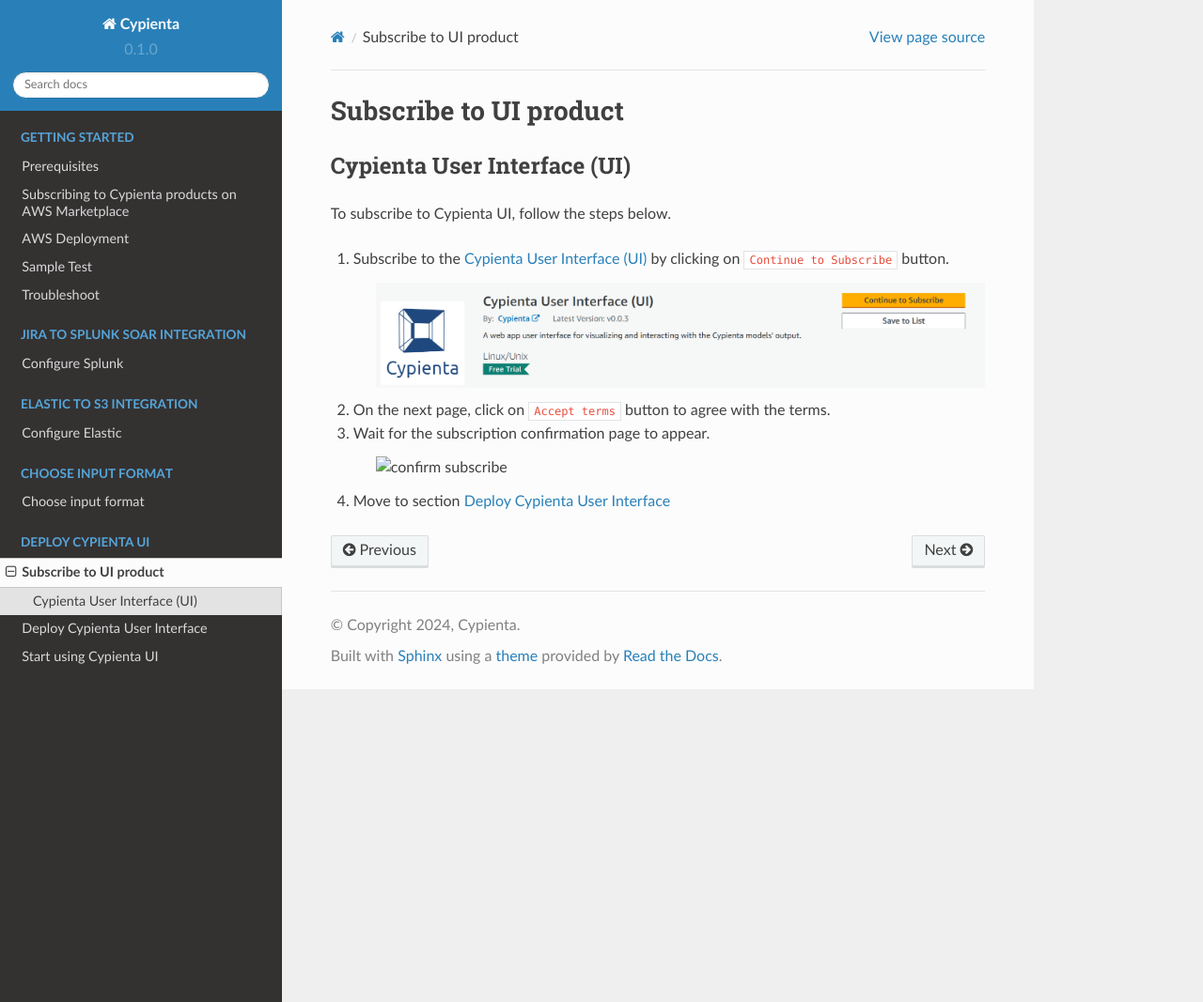
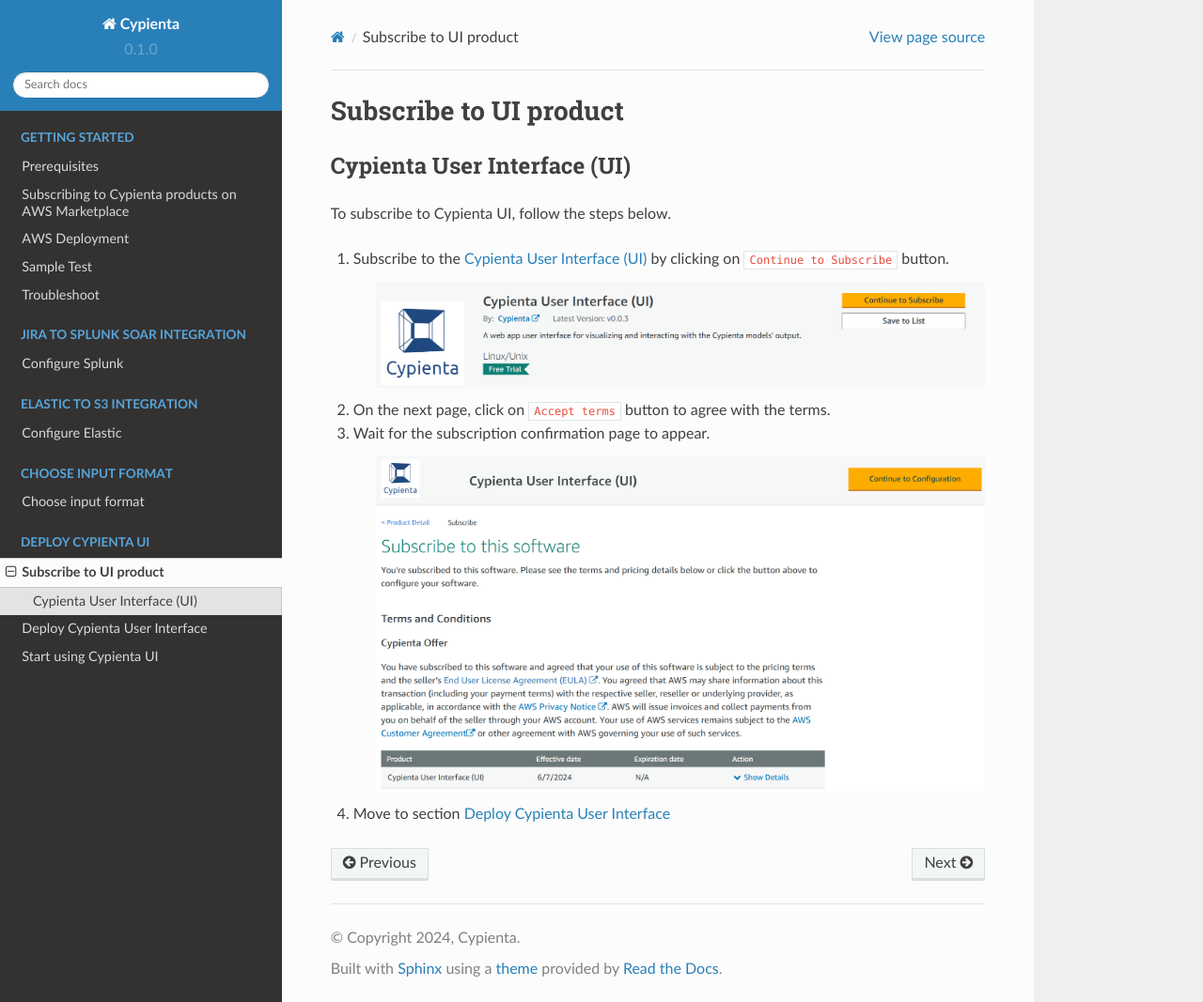
Before and after one commit to cypienta/docs, a Sphinx documentation site: the page built from docs/source/deploy_ui/subscribe.rst, in a window 1280 px wide and 1067 px high. Shown: the whole window at 94% size. Built offline with Sphinx 7.4.7 and the Read the Docs theme 2.0.0, drawn with Linux system fonts in a browser that asks for light colours.

Commit message:
fix img reference

```diff
--- a/docs/source/deploy_ui/subscribe.rst
+++ b/docs/source/deploy_ui/subscribe.rst
@@ -16,7 +16,7 @@
 
 3. Wait for the subscription confirmation page to appear.
 
-    .. image:: confirm_subscribe.png
+    .. image:: resources/confirm_subscribe.png
         :alt: confirm subscribe
         :align: center
 
```
